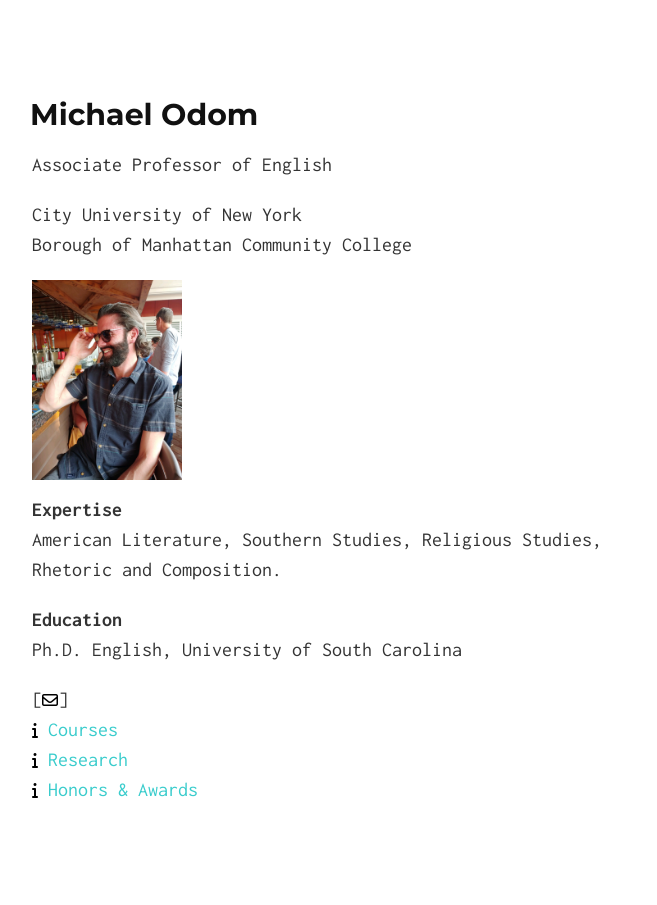
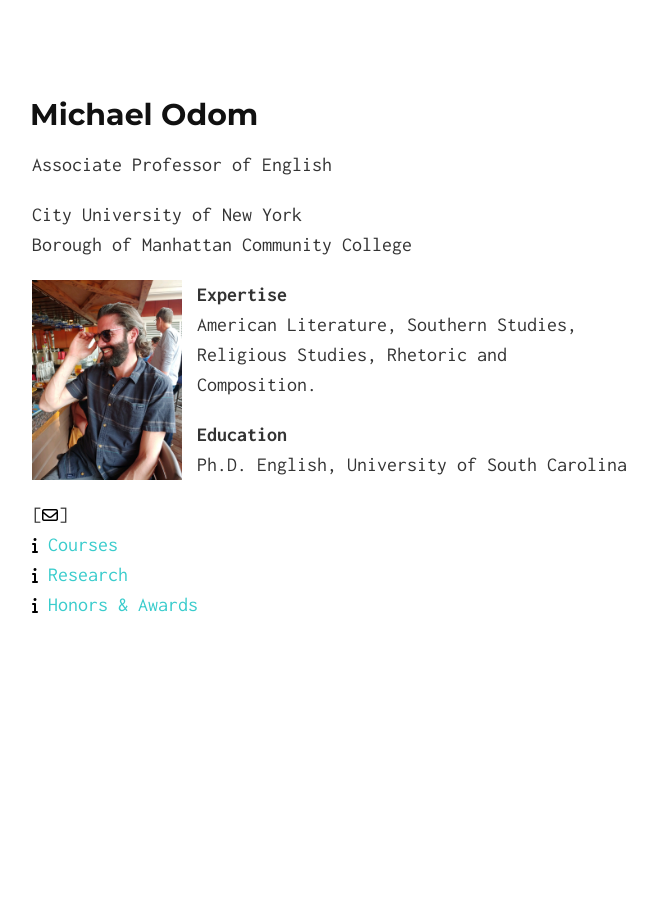
Before and after one commit to michaelodom/michaelodom.github.io, a Jekyll site: the page built from index.md, in a window 1280 px wide. Shown: the whole page, without its empty margins (308-965 px from the left). Built offline with Jekyll 4.4.1, drawn with Linux system fonts in a browser that asks for light colours; nearby versions of some CDN libraries; our own code applies the rules of GitHub Pages for plain Markdown files.

Commit message:
Update index.md

```diff
--- a/index.md
+++ b/index.md
@@ -7,7 +7,7 @@ Borough of Manhattan Community College
 
 
 <div style="text-align:left">
-<img style="align: left; margin: 0px 15px 15px 0px;" src="/icons/IMG_0173.JPG" width = "25%"/>
+<img style="margin: 0px 15px 15px 0px;" src="/icons/IMG_0173.JPG" width = "25%" align="left"/>
 <strong>Expertise</strong>
 <p>American Literature, Southern Studies, Religious Studies, Rhetoric and Composition.</p>
 <strong>Education</strong>
```
